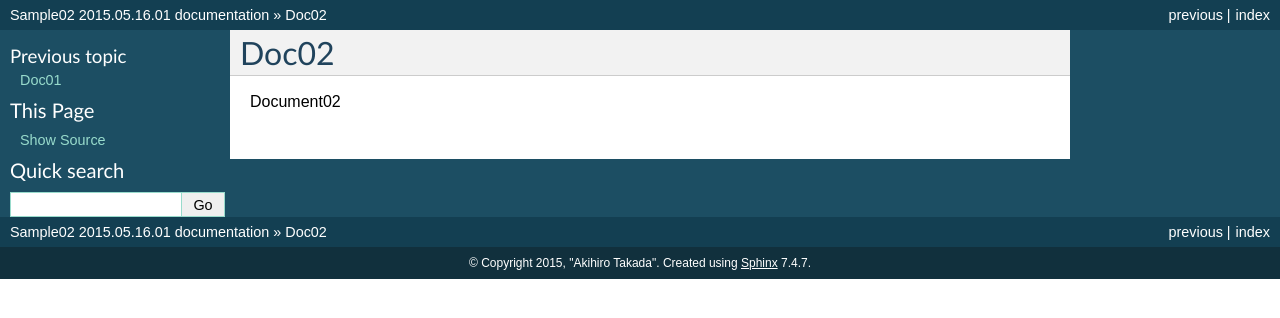
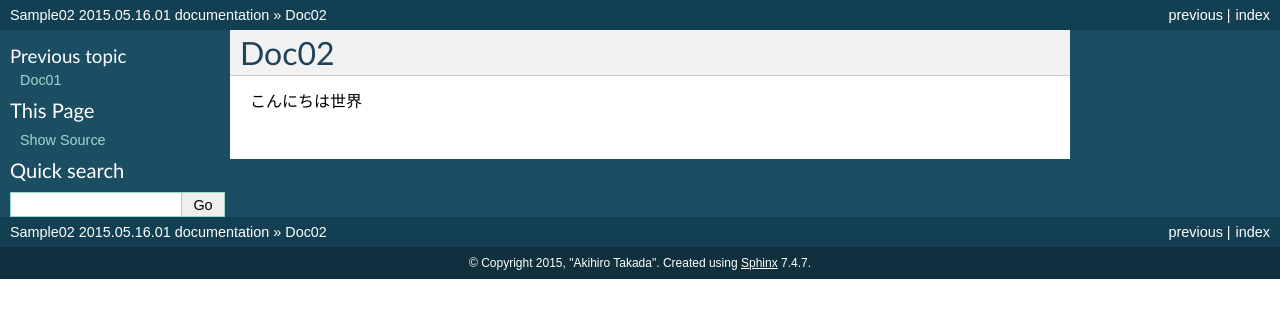
Before and after one commit to umebayashi/docs.sphinx-sample02, a Sphinx documentation site: the page built from doc/doc02.rst, in a window 1280 px wide. Shown: the top 318 px of the page. Built offline with Sphinx 7.4.7, drawn with Linux system fonts in a browser that asks for light colours.

Commit message:
Update doc02.rst

```diff
--- a/doc/doc02.rst
+++ b/doc/doc02.rst
@@ -2,4 +2,4 @@
 Doc02
 ===================================
 
-Document02
+こんにちは世界
```
